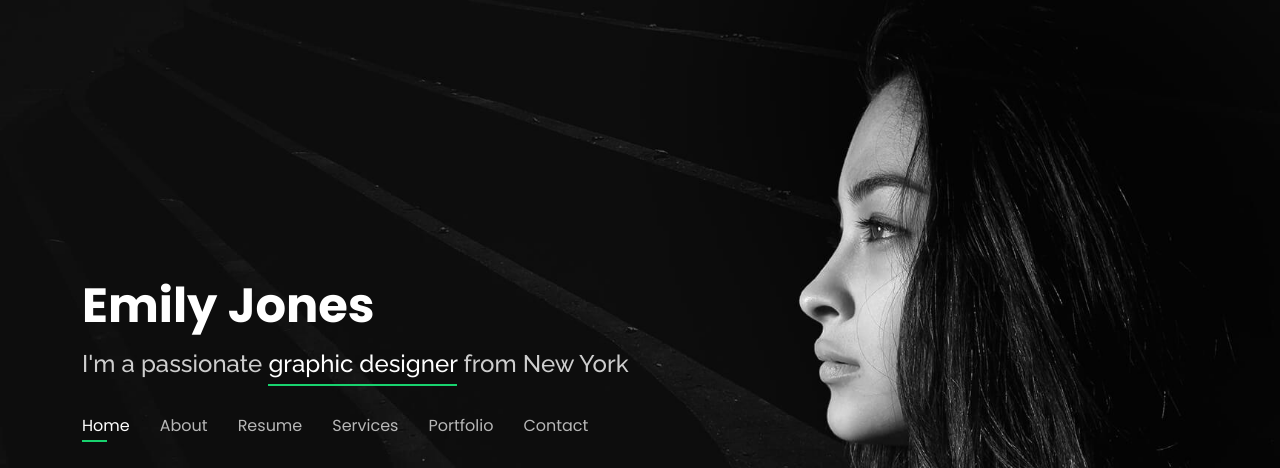
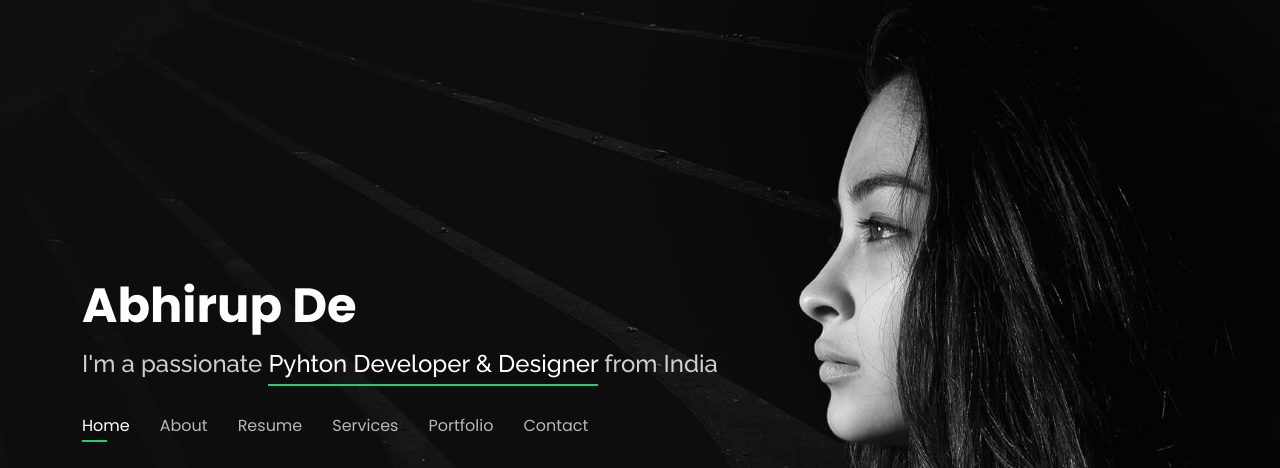
Before and after one commit to swt-abhirup/swt-abhirup.github.io, a plain HTML site: page index.html in a window 1280 px wide. Shown: the top 468 px of the page. Drawn offline with nearby package versions, Linux system fonts and the light colour scheme.

Commit message:
updated name & short bio

```diff
--- a/index.html
+++ b/index.html
@@ -5,7 +5,7 @@
   <meta charset="utf-8">
   <meta content="width=device-width, initial-scale=1.0" name="viewport">
 
-  <title>Personal Bootstrap Template</title>
+  <title>Abhirup De | Portfolio</title>
   <meta content="" name="description">
   <meta content="" name="keywords">
 
@@ -42,10 +42,10 @@
   <header id="header">
     <div class="container">
 
-      <h1><a href="index.html">Emily Jones</a></h1>
+      <h1><a href="index.html">Abhirup De</a></h1>
       <!-- Uncomment below if you prefer to use an image logo -->
       <!-- <a href="index.html" class="mr-auto"><img src="assets/img/logo.png" alt="" class="img-fluid"></a> -->
-      <h2>I'm a passionate <span>graphic designer</span> from New York</h2>
+      <h2>I'm a passionate <span>Pyhton Developer & Designer</span> from India</h2>
 
       <nav id="navbar" class="navbar">
         <ul>
```
